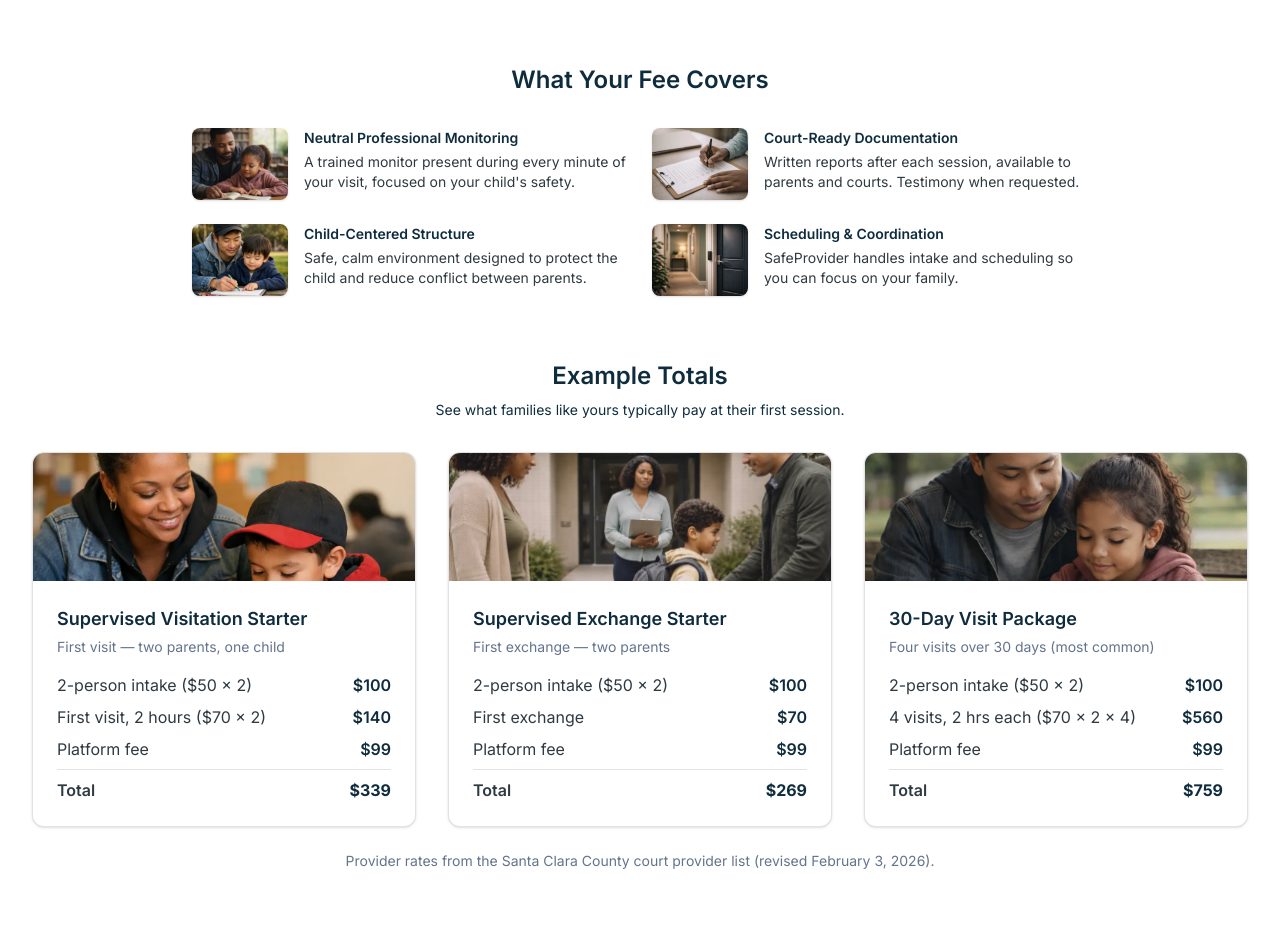
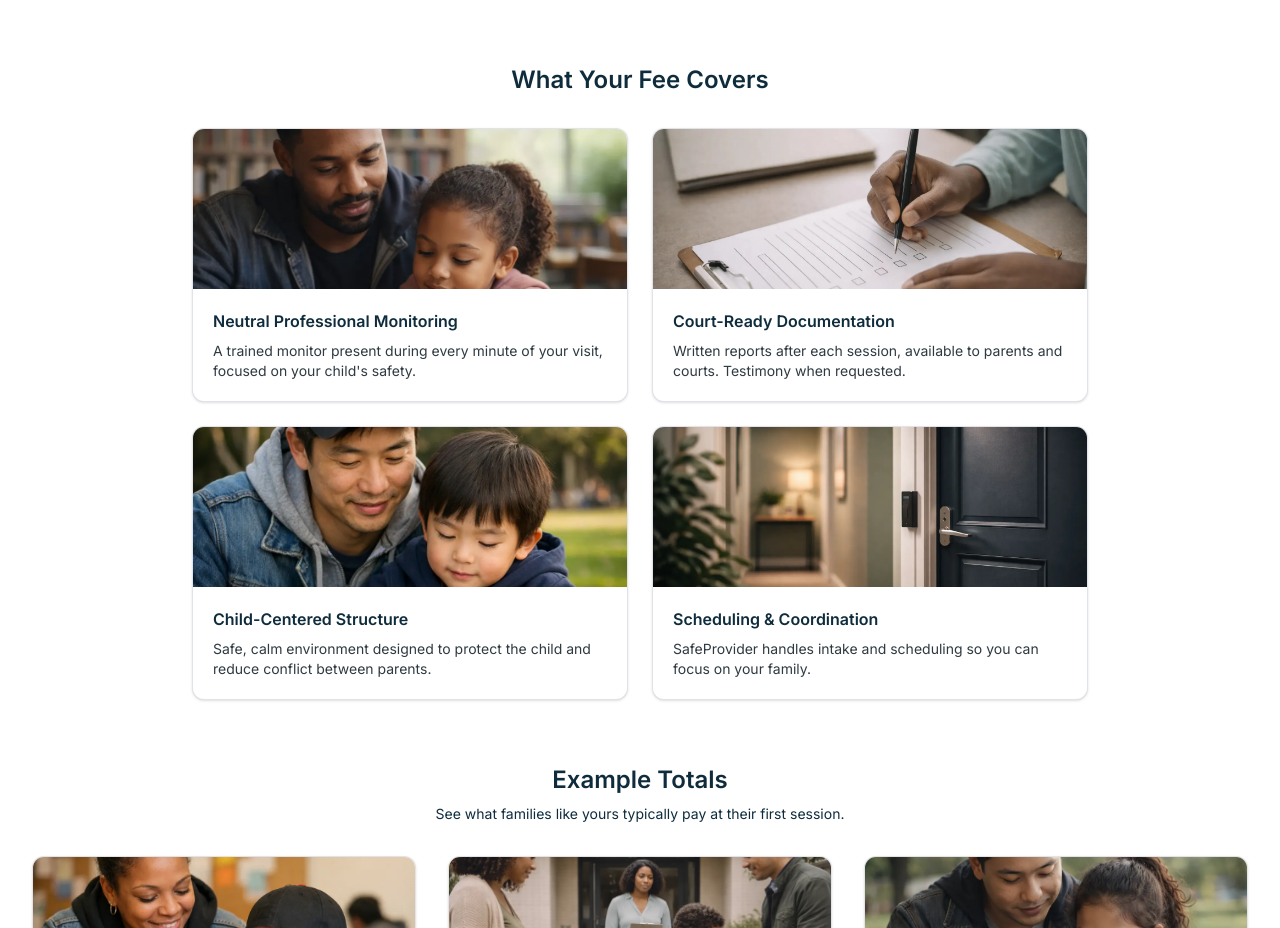
Before and after one commit to DubsFan/safe-provider, a Next.js app: page /pricing in a window 1280 px wide. Shown: the part 960-1888 px from the top of the page. Built offline with nearby package versions, Linux system fonts and the light colour scheme; no server answers; the database is empty.

Commit message:
Pricing: redesign fee-covers section as bold image cards instead of tiny thumbnails
Images now h-40 with card layout instead of w-24 h-18 inline thumbnails.
Much more visual impact and easier to see.

Co-Authored-By: GPG <hi@tradetest.training>
Co-Authored-By: OaklandZOO

```diff
--- a/src/app/pricing/page.tsx
+++ b/src/app/pricing/page.tsx
@@ -79,60 +79,60 @@ export default function PricingPage() {
             </div>
           </div>
 
-          {/* What your fee covers — image integrated with copy */}
+          {/* What your fee covers — bold image cards */}
           <div className="mt-16 max-w-4xl mx-auto">
             <h2 className="text-2xl font-semibold text-brand-900 text-center mb-8">What Your Fee Covers</h2>
             <div className="grid grid-cols-1 sm:grid-cols-2 gap-6">
-              <div className="flex gap-4 items-start">
+              <div className="rounded-xl border border-brand-500/20 bg-white shadow-sm overflow-hidden">
                 <Image
                   src="/images/service-visitation.webp"
                   alt="Father and daughter reading together at a library table during a supervised visit"
-                  width={120}
-                  height={90}
-                  className="shrink-0 w-24 h-18 rounded-lg object-cover shadow-sm"
+                  width={400}
+                  height={200}
+                  className="w-full h-40 object-cover object-[center_35%]"
                 />
-                <div>
-                  <h3 className="text-sm font-semibold text-brand-900">Neutral Professional Monitoring</h3>
-                  <p className="mt-1 text-sm text-brand-700">A trained monitor present during every minute of your visit, focused on your child&apos;s safety.</p>
+                <div className="p-5">
+                  <h3 className="text-base font-semibold text-brand-900">Neutral Professional Monitoring</h3>
+                  <p className="mt-2 text-sm text-brand-700">A trained monitor present during every minute of your visit, focused on your child&apos;s safety.</p>
                 </div>
               </div>
-              <div className="flex gap-4 items-start">
+              <div className="rounded-xl border border-brand-500/20 bg-white shadow-sm overflow-hidden">
                 <Image
                   src="/images/service-documentation.webp"
                   alt="Professional writing visit notes on a court documentation clipboard"
-                  width={120}
-                  height={90}
-                  className="shrink-0 w-24 h-18 rounded-lg object-cover shadow-sm"
+                  width={400}
+                  height={200}
+                  className="w-full h-40 object-cover object-[center_35%]"
                 />
-                <div>
-                  <h3 className="text-sm font-semibold text-brand-900">Court-Ready Documentation</h3>
-                  <p className="mt-1 text-sm text-brand-700">Written reports after each session, available to parents and courts. Testimony when requested.</p>
+                <div className="p-5">
+                  <h3 className="text-base font-semibold text-brand-900">Court-Ready Documentation</h3>
+                  <p className="mt-2 text-sm text-brand-700">Written reports after each session, available to parents and courts. Testimony when requested.</p>
                 </div>
               </div>
-              <div className="flex gap-4 items-start">
+              <div className="rounded-xl border border-brand-500/20 bg-white shadow-sm overflow-hidden">
                 <Image
                   src="/images/park-visit-2.webp"
                   alt="Father and son drawing together at an outdoor park table"
-                  width={120}
-                  height={90}
-                  className="shrink-0 w-24 h-18 rounded-lg object-cover shadow-sm"
+                  width={400}
+                  height={200}
+                  className="w-full h-40 object-cover object-[center_35%]"
                 />
-                <div>
-                  <h3 className="text-sm font-semibold text-brand-900">Child-Centered Structure</h3>
-                  <p className="mt-1 text-sm text-brand-700">Safe, calm environment designed to protect the child and reduce conflict between parents.</p>
+                <div className="p-5">
+                  <h3 className="text-base font-semibold text-brand-900">Child-Centered Structure</h3>
+                  <p className="mt-2 text-sm text-brand-700">Safe, calm environment designed to protect the child and reduce conflict between parents.</p>
                 </div>
               </div>
-              <div className="flex gap-4 items-start">
+              <div className="rounded-xl border border-brand-500/20 bg-white shadow-sm overflow-hidden">
                 <Image
                   src="/images/private-hallway.webp"
                   alt="Private office hallway with secure door — discretion and safety"
-                  width={120}
-                  height={90}
-                  className="shrink-0 w-24 h-18 rounded-lg object-cover shadow-sm"
+                  width={400}
+                  height={200}
+                  className="w-full h-40 object-cover object-[center_35%]"
                 />
-                <div>
-                  <h3 className="text-sm font-semibold text-brand-900">Scheduling &amp; Coordination</h3>
-                  <p className="mt-1 text-sm text-brand-700">SafeProvider handles intake and scheduling so you can focus on your family.</p>
+                <div className="p-5">
+                  <h3 className="text-base font-semibold text-brand-900">Scheduling &amp; Coordination</h3>
+                  <p className="mt-2 text-sm text-brand-700">SafeProvider handles intake and scheduling so you can focus on your family.</p>
                 </div>
               </div>
             </div>
```
